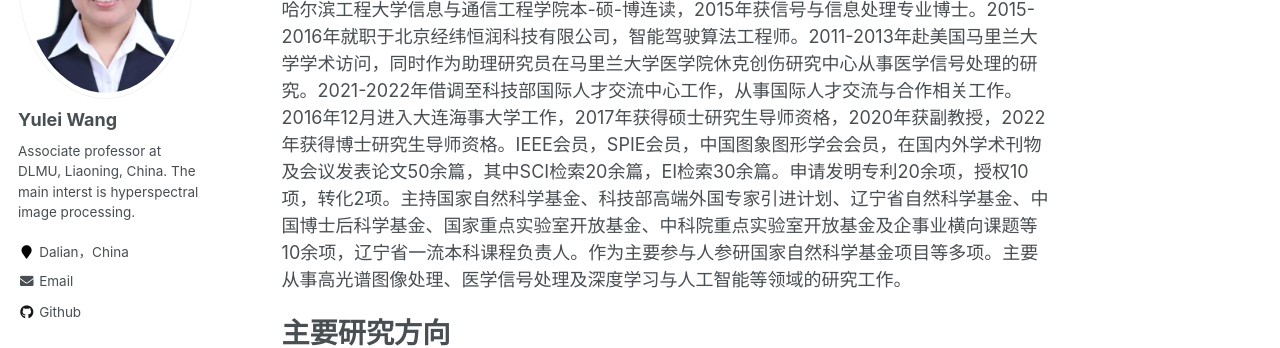
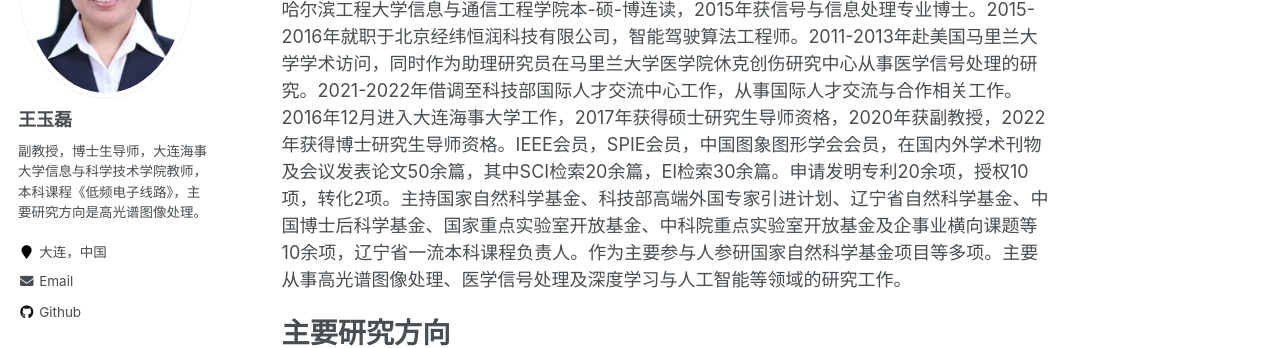
Before and after one commit to YuleiWang1/YuleiWang1.github.io, a Jekyll site: the page built from _pages/about.md, in a window 1280 px wide. Shown: the part 255-603 px from the top of the page. Built offline with Jekyll 4.4.1, drawn with Linux system fonts in a browser that asks for light colours.

Commit message:
Update _config.yml

```diff
--- a/_config.yml
+++ b/_config.yml
@@ -80,11 +80,11 @@ analytics:
 
 # Site Author
 author:
-  name             : "Yulei Wang"
+  name             : "王玉磊"
   avatar           : "profile.png"
   email            : "wangyulei@dlmu.edu.cn"
-  bio              : "Associate professor at DLMU, Liaoning, China. The main interst is hyperspectral image processing."
-  location         : "Dalian，China"
+  bio              : "副教授，博士生导师，大连海事大学信息与科学技术学院教师，本科课程《低频电子线路》，主要研究方向是高光谱图像处理。"
+  location         : "大连，中国"
   employer         :
 #  pubmed           : "https://www.ncbi.nlm.nih.gov/pubmed/?term=john+snow"
 #  googlescholar    : "http://yourfullgooglescholarurl.com"
```
